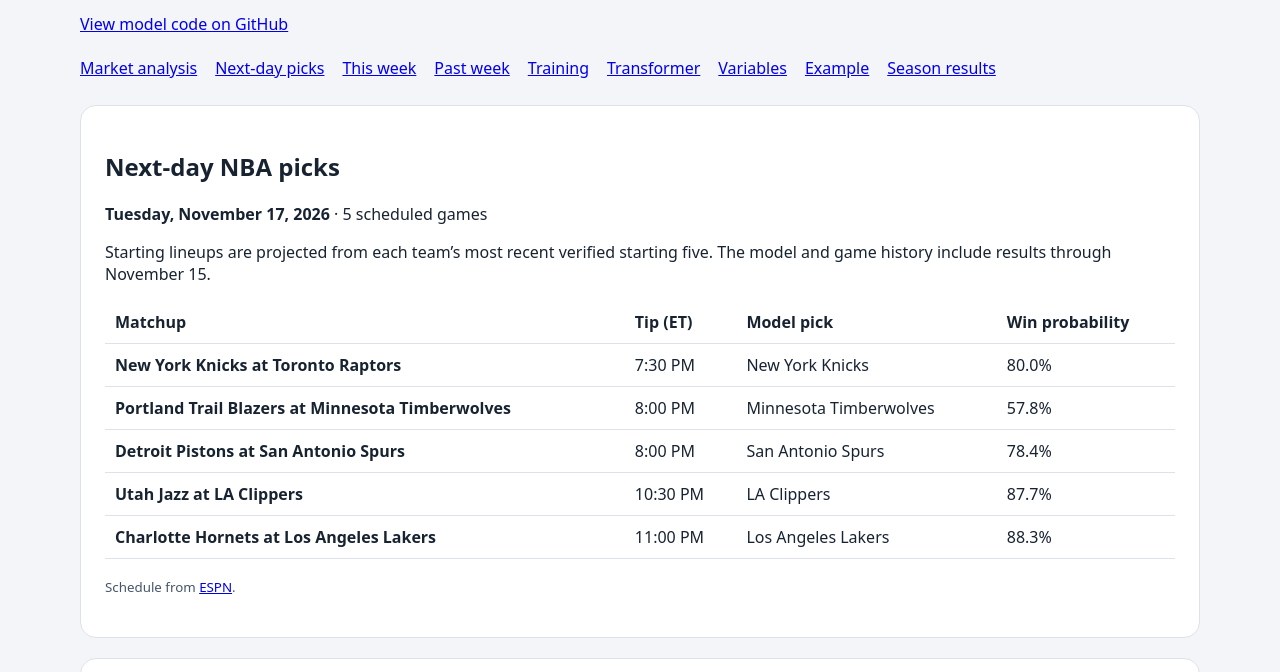
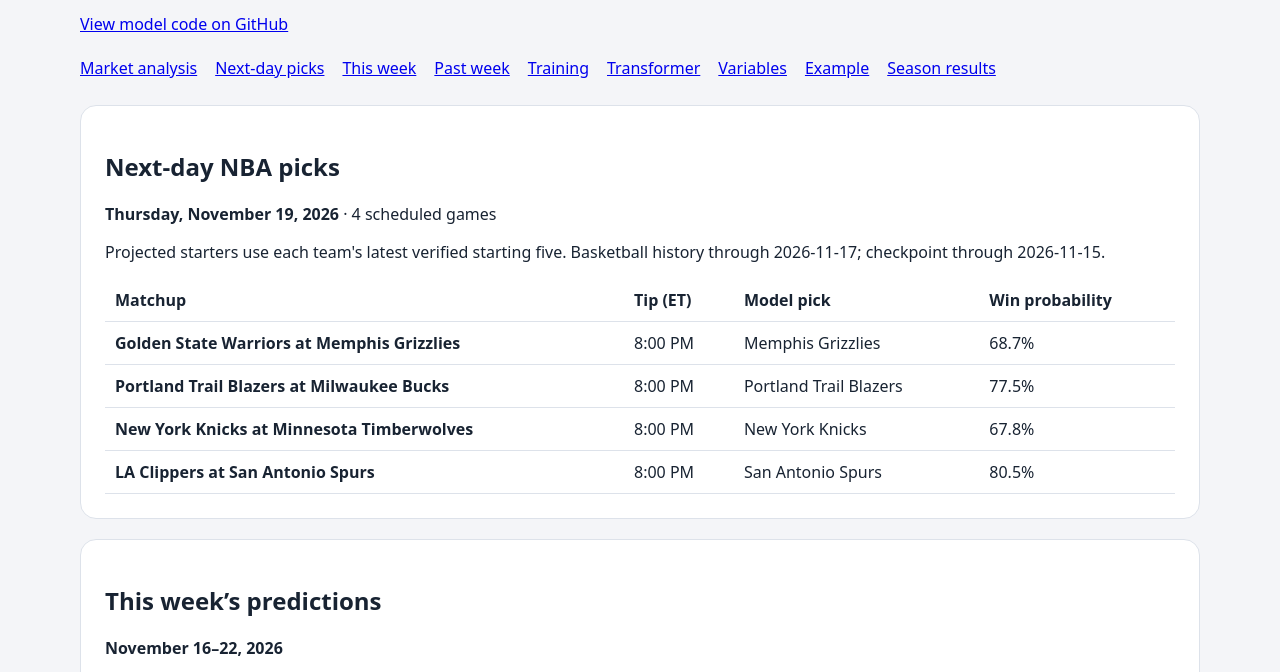
Before and after one commit to ethanvoellmicke/auto-regressive-model-nba-test, a plain HTML site: page index.html in a window 1280 px wide. Shown: the part 113-785 px from the top of the page. Drawn offline with Linux system fonts and the light colour scheme.

Commit message:
Refresh November 19 forecasts and grade published season picks

```diff
--- a/index.html
+++ b/index.html
@@ -24,89 +24,57 @@ details {margin-top:20px} summary {cursor:pointer;font-weight:650}
 <p><a href="https://github.com/ethanvoellmicke/auto-regressive-model-nba-test/blob/main/compare_training.py">View model code on GitHub</a></p>
 <nav class="jump" aria-label="On this page"><a href="market-analysis.html">Market analysis</a><a href="#next-day">Next-day picks</a><a href="#current-week">This week</a><a href="#past-week">Past week</a><a href="#model-stages">Training</a><a href="#transformer">Transformer</a><a href="#variables">Variables</a><a href="#example">Example</a><a href="#results">Season results</a></nav>
 <!-- NIGHTLY_FORECAST_START -->
-<section id="next-day">
-<h2>Next-day NBA picks</h2>
-<p><b>Tuesday, November 17, 2026</b> · 5 scheduled games</p>
-<p>Starting lineups are projected from each team’s most recent verified starting five. The model and game history include results through November 15.</p>
-<table><thead><tr><th>Matchup</th><th>Tip (ET)</th><th>Model pick</th><th>Win probability</th></tr></thead><tbody>
-<tr><th scope="row">New York Knicks at Toronto Raptors</th><td>7:30 PM</td><td>New York Knicks</td><td>80.0%</td></tr>
-<tr><th scope="row">Portland Trail Blazers at Minnesota Timberwolves</th><td>8:00 PM</td><td>Minnesota Timberwolves</td><td>57.8%</td></tr>
-<tr><th scope="row">Detroit Pistons at San Antonio Spurs</th><td>8:00 PM</td><td>San Antonio Spurs</td><td>78.4%</td></tr>
-<tr><th scope="row">Utah Jazz at LA Clippers</th><td>10:30 PM</td><td>LA Clippers</td><td>87.7%</td></tr>
-<tr><th scope="row">Charlotte Hornets at Los Angeles Lakers</th><td>11:00 PM</td><td>Los Angeles Lakers</td><td>88.3%</td></tr>
-</tbody></table>
-<p><small>Schedule from <a href="https://www.espn.com/nba/scoreboard/_/date/20261117">ESPN</a>.</small></p>
-</section>
+<section id="next-day"><h2>Next-day NBA picks</h2><p><b>Thursday, November 19, 2026</b> · 4 scheduled games</p><p>Projected starters use each team's latest verified starting five. Basketball history through 2026-11-17; checkpoint through 2026-11-15.</p><table><thead><tr><th>Matchup</th><th>Tip (ET)</th><th>Model pick</th><th>Win probability</th></tr></thead><tbody><tr data-game-id="401910019"><th scope="row">Golden State Warriors at Memphis Grizzlies</th><td>8:00 PM</td><td>Memphis Grizzlies</td><td>68.7%</td></tr>
+<tr data-game-id="401910020"><th scope="row">Portland Trail Blazers at Milwaukee Bucks</th><td>8:00 PM</td><td>Portland Trail Blazers</td><td>77.5%</td></tr>
+<tr data-game-id="401910021"><th scope="row">New York Knicks at Minnesota Timberwolves</th><td>8:00 PM</td><td>New York Knicks</td><td>67.8%</td></tr>
+<tr data-game-id="401910022"><th scope="row">LA Clippers at San Antonio Spurs</th><td>8:00 PM</td><td>San Antonio Spurs</td><td>80.5%</td></tr></tbody></table></section>
 <!-- NIGHTLY_FORECAST_END -->
 <!-- CURRENT_WEEK_START -->
-<section id="current-week" data-week-start="2026-11-16">
-<h2>This week’s predictions</h2>
-<p><b>November 16–22, 2026</b> · 43 upcoming games from November 17 onward</p>
-<p><b>Upcoming picks are subject to change</b> as new game results and lineup information come in. The initial forecasts use projected starting fives and game history through November 15.</p>
-<details><summary>Show this week’s picks</summary>
-<h3>Tuesday, Nov 17</h3>
+<section id="current-week" data-week-start="2026-11-16"><h2>This week’s predictions</h2><p><b>November 16–22, 2026</b></p><p><b>Upcoming picks are subject to change</b> as game results and lineup information arrive. History through November 17; checkpoint through November 15. Lineups are projected.</p><details><summary>Show this week’s picks</summary><h3>Tuesday, Nov 17</h3>
 <table><thead><tr><th>Matchup</th><th>Tip (ET)</th><th>Pick</th><th>Win probability</th></tr></thead><tbody>
 <tr data-game-id="401910002"><th scope="row">NY at TOR</th><td>7:30 PM</td><td>NY</td><td>80.0%</td></tr>
 <tr data-game-id="401910003"><th scope="row">POR at MIN</th><td>8:00 PM</td><td>MIN</td><td>57.8%</td></tr>
 <tr data-game-id="401910004"><th scope="row">DET at SA</th><td>8:00 PM</td><td>SA</td><td>78.4%</td></tr>
 <tr data-game-id="401910006"><th scope="row">UTAH at LAC</th><td>10:30 PM</td><td>LAC</td><td>87.7%</td></tr>
 <tr data-game-id="401910005"><th scope="row">CHA at LAL</th><td>11:00 PM</td><td>LAL</td><td>88.3%</td></tr>
-</tbody></table>
-<h3>Wednesday, Nov 18</h3>
-<table><thead><tr><th>Matchup</th><th>Tip (ET)</th><th>Pick</th><th>Win probability</th></tr></thead><tbody>
-<tr data-game-id="401910007"><th scope="row">MEM at CLE</th><td>7:00 PM</td><td>MEM</td><td>55.1%</td></tr>
-<tr data-game-id="401910008"><th scope="row">HOU at IND</th><td>7:00 PM</td><td>HOU</td><td>78.0%</td></tr>
-<tr data-game-id="401910009"><th scope="row">MIL at MIA</th><td>7:00 PM</td><td>MIA</td><td>90.8%</td></tr>
-<tr data-game-id="401910010"><th scope="row">PHI at ORL</th><td>7:00 PM</td><td>PHI</td><td>65.3%</td></tr>
-<tr data-game-id="401910011"><th scope="row">CHI at BKN</th><td>7:30 PM</td><td>BKN</td><td>50.5%</td></tr>
-<tr data-game-id="401910012"><th scope="row">WSH at TOR</th><td>7:30 PM</td><td>TOR</td><td>74.7%</td></tr>
-<tr data-game-id="401910013"><th scope="row">DET at NO</th><td>8:00 PM</td><td>DET</td><td>74.1%</td></tr>
-<tr data-game-id="401910014"><th scope="row">ATL at OKC</th><td>8:00 PM</td><td>OKC</td><td>81.2%</td></tr>
-<tr data-game-id="401910016"><th scope="row">GS at DAL</th><td>8:00 PM</td><td>GS</td><td>59.1%</td></tr>
-<tr data-game-id="401910015"><th scope="row">BOS at DEN</th><td>9:30 PM</td><td>DEN</td><td>58.5%</td></tr>
-<tr data-game-id="401910017"><th scope="row">UTAH at LAL</th><td>10:00 PM</td><td>LAL</td><td>89.2%</td></tr>
-<tr data-game-id="401910018"><th scope="row">PHX at SAC</th><td>10:00 PM</td><td>PHX</td><td>67.8%</td></tr>
-</tbody></table>
-<h3>Thursday, Nov 19</h3>
-<table><thead><tr><th>Matchup</th><th>Tip (ET)</th><th>Pick</th><th>Win probability</th></tr></thead><tbody>
-<tr data-game-id="401910019"><th scope="row">GS at MEM</th><td>8:00 PM</td><td>MEM</td><td>56.2%</td></tr>
-<tr data-game-id="401910020"><th scope="row">POR at MIL</th><td>8:00 PM</td><td>POR</td><td>82.2%</td></tr>
-<tr data-game-id="401910021"><th scope="row">NY at MIN</th><td>8:00 PM</td><td>NY</td><td>63.7%</td></tr>
-<tr data-game-id="401910022"><th scope="row">LAC at SA</th><td>8:00 PM</td><td>SA</td><td>79.7%</td></tr>
-</tbody></table>
-<h3>Friday, Nov 20</h3>
-<table><thead><tr><th>Matchup</th><th>Tip (ET)</th><th>Pick</th><th>Win probability</th></tr></thead><tbody>
-<tr data-game-id="401909305"><th scope="row">CHA at ATL</th><td>7:00 PM</td><td>ATL</td><td>86.9%</td></tr>
-<tr data-game-id="401909306"><th scope="row">ORL at BKN</th><td>7:30 PM</td><td>ORL</td><td>70.6%</td></tr>
-<tr data-game-id="401909307"><th scope="row">IND at CLE</th><td>7:30 PM</td><td>CLE</td><td>55.4%</td></tr>
-<tr data-game-id="401909308"><th scope="row">TOR at DET</th><td>7:30 PM</td><td>DET</td><td>73.6%</td></tr>
-<tr data-game-id="401909309"><th scope="row">WSH at CHI</th><td>8:00 PM</td><td>CHI</td><td>51.4%</td></tr>
-<tr data-game-id="401909310"><th scope="row">NO at OKC</th><td>8:00 PM</td><td>OKC</td><td>92.7%</td></tr>
-<tr data-game-id="401909311"><th scope="row">PHX at UTAH</th><td>9:30 PM</td><td>PHX</td><td>68.4%</td></tr>
-<tr data-game-id="401909312"><th scope="row">HOU at DEN</th><td>10:00 PM</td><td>DEN</td><td>69.0%</td></tr>
-<tr data-game-id="401909313"><th scope="row">SAC at LAL</th><td>10:00 PM</td><td>LAL</td><td>88.9%</td></tr>
-</tbody></table>
-<h3>Saturday, Nov 21</h3>
-<table><thead><tr><th>Matchup</th><th>Tip (ET)</th><th>Pick</th><th>Win probability</th></tr></thead><tbody>
-<tr data-game-id="401910023"><th scope="row">MIL at PHI</th><td>1:00 PM</td><td>PHI</td><td>90.8%</td></tr>
-<tr data-game-id="401910024"><th scope="row">POR at NY</th><td>7:30 PM</td><td>NY</td><td>78.2%</td></tr>
-<tr data-game-id="401910025"><th scope="row">LAC at DAL</th><td>8:00 PM</td><td>LAC</td><td>63.0%</td></tr>
-<tr data-game-id="401910026"><th scope="row">MEM at MIN</th><td>8:00 PM</td><td>MIN</td><td>67.9%</td></tr>
-<tr data-game-id="401910027"><th scope="row">NO at SA</th><td>8:00 PM</td><td>SA</td><td>91.1%</td></tr>
-<tr data-game-id="401910028"><th scope="row">BOS at SAC</th><td>10:00 PM</td><td>BOS</td><td>83.5%</td></tr>
-</tbody></table>
-<h3>Sunday, Nov 22</h3>
-<table><thead><tr><th>Matchup</th><th>Tip (ET)</th><th>Pick</th><th>Win probability</th></tr></thead><tbody>
-<tr data-game-id="401910029"><th scope="row">DET at ATL</th><td>3:30 PM</td><td>ATL</td><td>59.5%</td></tr>
-<tr data-game-id="401910030"><th scope="row">OKC at MIA</th><td>6:00 PM</td><td>OKC</td><td>51.2%</td></tr>
-<tr data-game-id="401910031"><th scope="row">ORL at WSH</th><td>7:00 PM</td><td>ORL</td><td>58.6%</td></tr>
-<tr data-game-id="401910032"><th scope="row">DEN at CHI</th><td>7:00 PM</td><td>DEN</td><td>78.5%</td></tr>
-<tr data-game-id="401910033"><th scope="row">DAL at UTAH</th><td>7:00 PM</td><td>DAL</td><td>63.1%</td></tr>
-<tr data-game-id="401910034"><th scope="row">IND at NY</th><td>8:00 PM</td><td>NY</td><td>86.5%</td></tr>
-<tr data-game-id="401910035"><th scope="row">BOS at GS</th><td>8:30 PM</td><td>BOS</td><td>72.2%</td></tr>
-</tbody></table>
-</details>
-</section>
+</tbody></table><h3>2026-11-18</h3><table><thead><tr><th>Matchup</th><th>Tip (ET)</th><th>Model pick</th><th>Win probability</th></tr></thead><tbody><tr data-game-id="401910007"><th scope="row">Memphis Grizzlies at Cleveland Cavaliers</th><td>7:00 PM</td><td>Cleveland Cavaliers</td><td>79.8%</td></tr>
+<tr data-game-id="401910008"><th scope="row">Houston Rockets at Indiana Pacers</th><td>7:00 PM</td><td>Houston Rockets</td><td>75.2%</td></tr>
+<tr data-game-id="401910009"><th scope="row">Milwaukee Bucks at Miami Heat</th><td>7:00 PM</td><td>Miami Heat</td><td>91.1%</td></tr>
+<tr data-game-id="401910010"><th scope="row">Philadelphia 76ers at Orlando Magic</th><td>7:00 PM</td><td>Philadelphia 76ers</td><td>52.5%</td></tr>
+<tr data-game-id="401910011"><th scope="row">Chicago Bulls at Brooklyn Nets</th><td>7:30 PM</td><td>Brooklyn Nets</td><td>62.9%</td></tr>
+<tr data-game-id="401910012"><th scope="row">Washington Wizards at Toronto Raptors</th><td>7:30 PM</td><td>Toronto Raptors</td><td>72.2%</td></tr>
+<tr data-game-id="401910013"><th scope="row">Detroit Pistons at New Orleans Pelicans</th><td>8:00 PM</td><td>Detroit Pistons</td><td>64.2%</td></tr>
+<tr data-game-id="401910014"><th scope="row">Atlanta Hawks at Oklahoma City Thunder</th><td>8:00 PM</td><td>Oklahoma City Thunder</td><td>81.2%</td></tr>
+<tr data-game-id="401910016"><th scope="row">Golden State Warriors at Dallas Mavericks</th><td>8:00 PM</td><td>Golden State Warriors</td><td>50.6%</td></tr>
+<tr data-game-id="401910015"><th scope="row">Boston Celtics at Denver Nuggets</th><td>9:30 PM</td><td>Denver Nuggets</td><td>67.8%</td></tr>
+<tr data-game-id="401910017"><th scope="row">Utah Jazz at Los Angeles Lakers</th><td>10:00 PM</td><td>Los Angeles Lakers</td><td>87.3%</td></tr>
+<tr data-game-id="401910018"><th scope="row">Phoenix Suns at Sacramento Kings</th><td>10:00 PM</td><td>Phoenix Suns</td><td>69.9%</td></tr></tbody></table>
+<h3>2026-11-19</h3><table><thead><tr><th>Matchup</th><th>Tip (ET)</th><th>Model pick</th><th>Win probability</th></tr></thead><tbody><tr data-game-id="401910019"><th scope="row">Golden State Warriors at Memphis Grizzlies</th><td>8:00 PM</td><td>Memphis Grizzlies</td><td>68.7%</td></tr>
+<tr data-game-id="401910020"><th scope="row">Portland Trail Blazers at Milwaukee Bucks</th><td>8:00 PM</td><td>Portland Trail Blazers</td><td>77.5%</td></tr>
+<tr data-game-id="401910021"><th scope="row">New York Knicks at Minnesota Timberwolves</th><td>8:00 PM</td><td>New York Knicks</td><td>67.8%</td></tr>
+<tr data-game-id="401910022"><th scope="row">LA Clippers at San Antonio Spurs</th><td>8:00 PM</td><td>San Antonio Spurs</td><td>80.5%</td></tr></tbody></table>
+<h3>2026-11-20</h3><table><thead><tr><th>Matchup</th><th>Tip (ET)</th><th>Model pick</th><th>Win probability</th></tr></thead><tbody><tr data-game-id="401909305"><th scope="row">Charlotte Hornets at Atlanta Hawks</th><td>7:00 PM</td><td>Atlanta Hawks</td><td>87.0%</td></tr>
+<tr data-game-id="401909306"><th scope="row">Orlando Magic at Brooklyn Nets</th><td>7:30 PM</td><td>Orlando Magic</td><td>62.7%</td></tr>
+<tr data-game-id="401909307"><th scope="row">Indiana Pacers at Cleveland Cavaliers</th><td>7:30 PM</td><td>Cleveland Cavaliers</td><td>86.3%</td></tr>
+<tr data-game-id="401909308"><th scope="row">Toronto Raptors at Detroit Pistons</th><td>7:30 PM</td><td>Detroit Pistons</td><td>65.6%</td></tr>
+<tr data-game-id="401909309"><th scope="row">Washington Wizards at Chicago Bulls</th><td>8:00 PM</td><td>Chicago Bulls</td><td>52.6%</td></tr>
+<tr data-game-id="401909310"><th scope="row">New Orleans Pelicans at Oklahoma City Thunder</th><td>8:00 PM</td><td>Oklahoma City Thunder</td><td>92.5%</td></tr>
+<tr data-game-id="401909311"><th scope="row">Phoenix Suns at Utah Jazz</th><td>9:30 PM</td><td>Phoenix Suns</td><td>66.4%</td></tr>
+<tr data-game-id="401909312"><th scope="row">Houston Rockets at Denver Nuggets</th><td>10:00 PM</td><td>Denver Nuggets</td><td>71.5%</td></tr>
+<tr data-game-id="401909313"><th scope="row">Sacramento Kings at Los Angeles Lakers</th><td>10:00 PM</td><td>Los Angeles Lakers</td><td>87.5%</td></tr></tbody></table>
+<h3>2026-11-21</h3><table><thead><tr><th>Matchup</th><th>Tip (ET)</th><th>Model pick</th><th>Win probability</th></tr></thead><tbody><tr data-game-id="401910023"><th scope="row">Milwaukee Bucks at Philadelphia 76ers</th><td>1:00 PM</td><td>Philadelphia 76ers</td><td>90.7%</td></tr>
+<tr data-game-id="401910024"><th scope="row">Portland Trail Blazers at New York Knicks</th><td>7:30 PM</td><td>New York Knicks</td><td>85.3%</td></tr>
+<tr data-game-id="401910025"><th scope="row">LA Clippers at Dallas Mavericks</th><td>8:00 PM</td><td>LA Clippers</td><td>61.1%</td></tr>
+<tr data-game-id="401910026"><th scope="row">Memphis Grizzlies at Minnesota Timberwolves</th><td>8:00 PM</td><td>Minnesota Timberwolves</td><td>58.0%</td></tr>
+<tr data-game-id="401910027"><th scope="row">New Orleans Pelicans at San Antonio Spurs</th><td>8:00 PM</td><td>San Antonio Spurs</td><td>91.0%</td></tr>
+<tr data-game-id="401910028"><th scope="row">Boston Celtics at Sacramento Kings</th><td>10:00 PM</td><td>Boston Celtics</td><td>81.8%</td></tr></tbody></table>
+<h3>2026-11-22</h3><table><thead><tr><th>Matchup</th><th>Tip (ET)</th><th>Model pick</th><th>Win probability</th></tr></thead><tbody><tr data-game-id="401910029"><th scope="row">Detroit Pistons at Atlanta Hawks</th><td>3:30 PM</td><td>Atlanta Hawks</td><td>70.9%</td></tr>
+<tr data-game-id="401910030"><th scope="row">Oklahoma City Thunder at Miami Heat</th><td>6:00 PM</td><td>Miami Heat</td><td>51.5%</td></tr>
+<tr data-game-id="401910031"><th scope="row">Orlando Magic at Washington Wizards</th><td>7:00 PM</td><td>Orlando Magic</td><td>60.6%</td></tr>
+<tr data-game-id="401910032"><th scope="row">Denver Nuggets at Chicago Bulls</th><td>7:00 PM</td><td>Denver Nuggets</td><td>78.5%</td></tr>
+<tr data-game-id="401910033"><th scope="row">Dallas Mavericks at Utah Jazz</th><td>7:00 PM</td><td>Dallas Mavericks</td><td>56.4%</td></tr>
+<tr data-game-id="401910034"><th scope="row">Indiana Pacers at New York Knicks</th><td>8:00 PM</td><td>New York Knicks</td><td>86.3%</td></tr>
+<tr data-game-id="401910035"><th scope="row">Boston Celtics at Golden State Warriors</th><td>8:30 PM</td><td>Boston Celtics</td><td>71.0%</td></tr></tbody></table></details></section>
 <!-- CURRENT_WEEK_END -->
 <!-- WEEKLY_SCOREBOARD_START -->
 <section id="past-week">
@@ -247,7 +215,7 @@ details {margin-top:20px} summary {cursor:pointer;font-weight:650}
 <p><b>3,537 of 5,269 correct (67.13%)</b> · Each test used its own earlier ten-season training window and one calibration season.</p>
 <div class="grid"><div><small>2022–23</small><strong>63.41%</strong><meter min="0" max="1" value="0.634090909090909">63.41%</meter><small>837 / 1,320 picks</small></div><div><small>2023–24</small><strong>68.59%</strong><meter min="0" max="1" value="0.6858877086494689">68.59%</meter><small>904 / 1,318 picks</small></div><div><small>2024–25</small><strong>67.60%</strong><meter min="0" max="1" value="0.6760456273764258">67.60%</meter><small>889 / 1,315 picks</small></div><div><small>2025–26</small><strong>68.92%</strong><meter min="0" max="1" value="0.689209726443769">68.92%</meter><small>907 / 1,316 picks</small></div>
 <!-- LIVE_SEASON_START -->
-<div><small>2026–27 · Transformer</small><strong>0 graded</strong><small>5 published picks awaiting results</small><p><a href="#season-2026">View season tracker</a></p></div>
+<div><small>2026–27 · Transformer</small><strong>60.0%</strong><small>3 / 5 correct · 4 pending</small><p><a href="#season-2026">View season tracker</a></p></div>
 <!-- LIVE_SEASON_END -->
 </div>
 <p>This demo refit reproduced 907 of 1,316
@@ -257,11 +225,15 @@ correct picks (68.92%) on 2025–26.</p>
 <p>Season accuracy is based on the next-day transformer picks published before tipoff. Results are added once final scores are verified.</p>
 <details><summary>Show season picks</summary>
 <table><thead><tr><th>Date (ET)</th><th>Matchup</th><th>Tip (ET)</th><th>Pick</th><th>Win probability</th><th>Result</th></tr></thead><tbody>
-<tr data-season-game-id="401910002"><td>Nov 17</td><th scope="row">New York Knicks at Toronto Raptors</th><td>7:30 PM</td><td>New York Knicks</td><td>80.0%</td><td>Pending</td></tr>
-<tr data-season-game-id="401910003"><td>Nov 17</td><th scope="row">Portland Trail Blazers at Minnesota Timberwolves</th><td>8:00 PM</td><td>Minnesota Timberwolves</td><td>57.8%</td><td>Pending</td></tr>
-<tr data-season-game-id="401910004"><td>Nov 17</td><th scope="row">Detroit Pistons at San Antonio Spurs</th><td>8:00 PM</td><td>San Antonio Spurs</td><td>78.4%</td><td>Pending</td></tr>
-<tr data-season-game-id="401910006"><td>Nov 17</td><th scope="row">Utah Jazz at LA Clippers</th><td>10:30 PM</td><td>LA Clippers</td><td>87.7%</td><td>Pending</td></tr>
-<tr data-season-game-id="401910005"><td>Nov 17</td><th scope="row">Charlotte Hornets at Los Angeles Lakers</th><td>11:00 PM</td><td>Los Angeles Lakers</td><td>88.3%</td><td>Pending</td></tr>
+<tr data-season-game-id="401910002"><td>Nov 17</td><th scope="row">New York Knicks at Toronto Raptors</th><td>7:30 PM</td><td>New York Knicks</td><td>80.0%</td><td>Correct · 111–102</td></tr>
+<tr data-season-game-id="401910003"><td>Nov 17</td><th scope="row">Portland Trail Blazers at Minnesota Timberwolves</th><td>8:00 PM</td><td>Minnesota Timberwolves</td><td>57.8%</td><td>Correct · 105–106</td></tr>
+<tr data-season-game-id="401910004"><td>Nov 17</td><th scope="row">Detroit Pistons at San Antonio Spurs</th><td>8:00 PM</td><td>San Antonio Spurs</td><td>78.4%</td><td>Miss · 105–93</td></tr>
+<tr data-season-game-id="401910006"><td>Nov 17</td><th scope="row">Utah Jazz at LA Clippers</th><td>10:30 PM</td><td>LA Clippers</td><td>87.7%</td><td>Miss · 132–107</td></tr>
+<tr data-season-game-id="401910005"><td>Nov 17</td><th scope="row">Charlotte Hornets at Los Angeles Lakers</th><td>11:00 PM</td><td>Los Angeles Lakers</td><td>88.3%</td><td>Correct · 114–118</td></tr>
+<tr data-season-game-id="401910019"><td>Nov 19</td><th scope="row">Golden State Warriors at Memphis Grizzlies</th><td>8:00 PM</td><td>Memphis Grizzlies</td><td>68.7%</td><td>Pending</td></tr>
+<tr data-season-game-id="401910020"><td>Nov 19</td><th scope="row">Portland Trail Blazers at Milwaukee Bucks</th><td>8:00 PM</td><td>Portland Trail Blazers</td><td>77.5%</td><td>Pending</td></tr>
+<tr data-season-game-id="401910021"><td>Nov 19</td><th scope="row">New York Knicks at Minnesota Timberwolves</th><td>8:00 PM</td><td>New York Knicks</td><td>67.8%</td><td>Pending</td></tr>
+<tr data-season-game-id="401910022"><td>Nov 19</td><th scope="row">LA Clippers at San Antonio Spurs</th><td>8:00 PM</td><td>San Antonio Spurs</td><td>80.5%</td><td>Pending</td></tr>
 </tbody></table>
 </details>
 <!-- LIVE_SEASON_LOG_END -->
```
